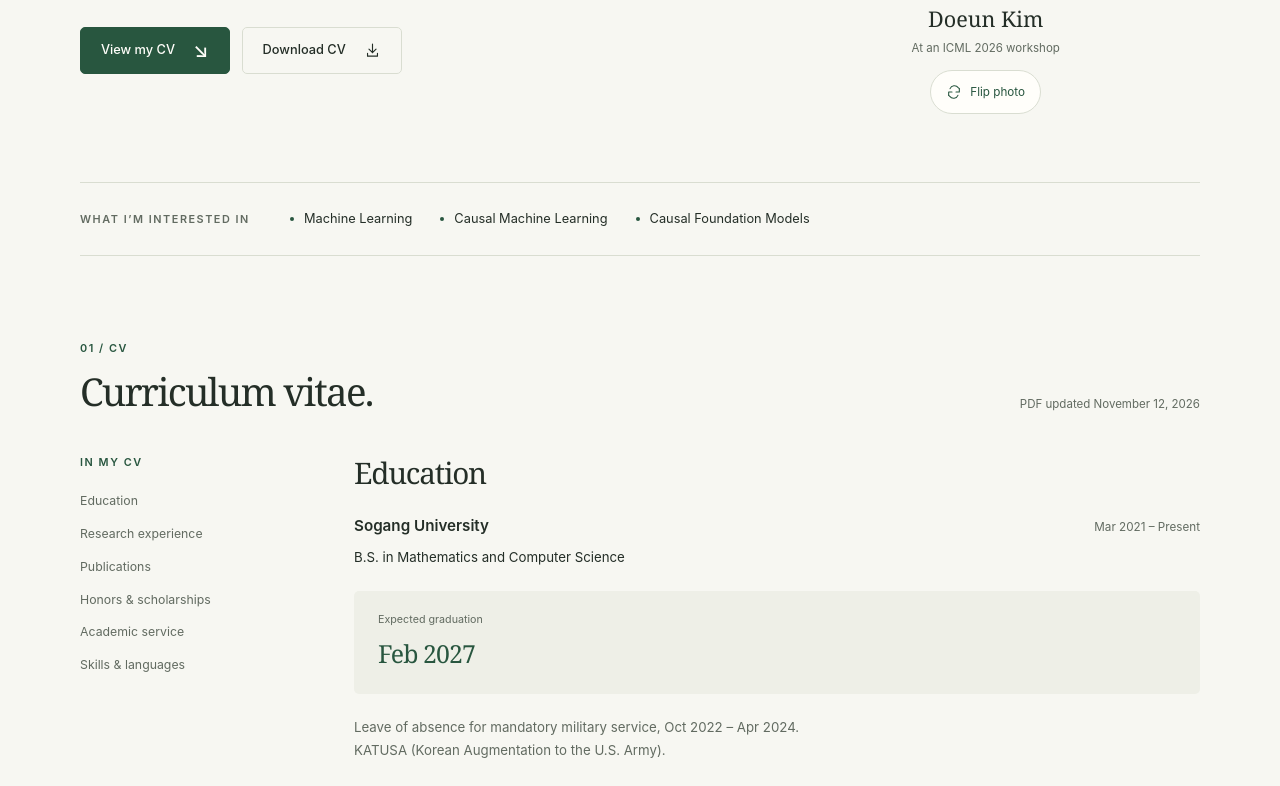
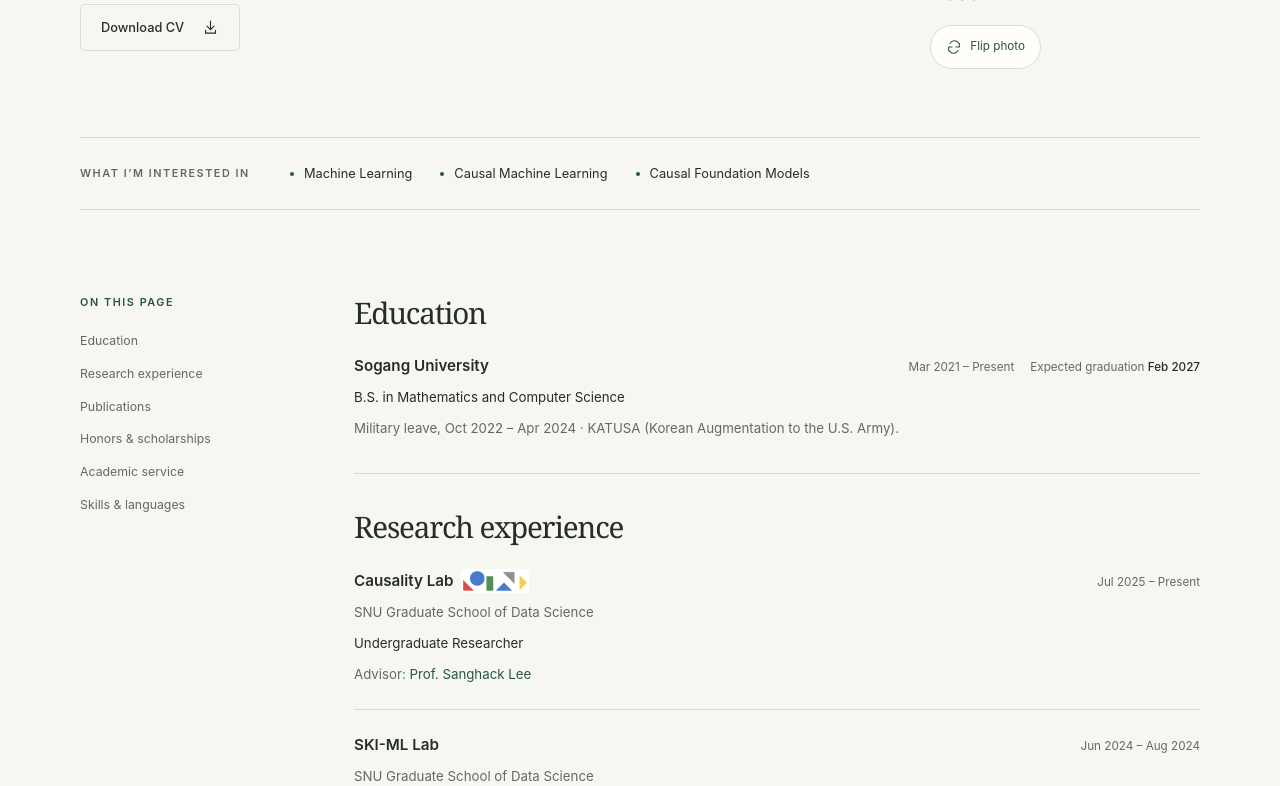
Before and after one commit to doeun7kim/doeun7kim.github.io, a Jekyll site: the page built from index.md, in a window 1280 px wide and 1400 px high, cut to the strip 614-1400 px from the top of the window. Built offline with Jekyll 4.4.1, drawn with Linux system fonts in a browser that asks for light colours; some of the changed text lies outside the part shown.

Commit message:
Simplify Home and publications and tighten the workshop photo crop

```diff
--- a/_includes/cv-content.html
+++ b/_includes/cv-content.html
@@ -1,11 +1,11 @@
 <div class="cv-layout">
-  <aside class="cv-sidebar"><p class="eyebrow">In my CV</p><nav aria-label="CV sections"><a href="#education">Education</a><a href="#research-experience">Research experience</a><a href="#papers">Publications</a><a href="#honors">Honors &amp; scholarships</a><a href="#service">Academic service</a><a href="#skills">Skills &amp; languages</a></nav></aside>
+  <aside class="cv-sidebar"><p class="eyebrow">On this page</p><nav aria-label="Background sections"><a href="#education">Education</a><a href="#research-experience">Research experience</a><a href="#papers">Publications</a><a href="#honors">Honors &amp; scholarships</a><a href="#service">Academic service</a><a href="#skills">Skills &amp; languages</a></nav></aside>
   <div class="cv-main">
-    <section class="cv-section" id="education"><h3>Education</h3><div class="entry-heading"><h4>{{ profile.education.institution }}</h4><span class="entry-date">{{ profile.education.period }}</span></div><p>{{ profile.education.degree }}</p><div class="education-facts"><div><span>Expected graduation</span><strong>{{ profile.education.graduation }}</strong></div></div><p class="muted">Leave of absence for mandatory military service, Oct 2022 – Apr 2024.<br>KATUSA (Korean Augmentation to the U.S. Army).</p></section>
-    <section class="cv-section" id="research-experience"><h3>Research experience</h3>{% include research-experience.html %}<p class="muted">Research interests: {{ profile.interests | join: '; ' }}.</p></section>
-    <section class="cv-section" id="papers"><h3>Publications</h3>{% for paper in site.data.publications %}<article class="cv-paper"><h4>{% if paper.url %}<a href="{{ paper.url }}">{{ paper.title }} <span aria-hidden="true">↗</span></a>{% else %}{{ paper.title }}{% endif %}</h4><p class="paper-authors">{% include authors.html %}</p>{% if paper.kind == 'manuscript' %}<p class="muted"><em>{{ paper.status }}, {{ paper.year }}</em></p>{% else %}<p class="muted">{{ paper.venue }} · Poster (non-archival)</p>{% endif %}</article>{% endfor %}<p class="fine-print">* Equal contribution. † Corresponding author.</p><div class="cv-related-links"><a class="text-link" href="{{ '/publications/' | relative_url }}">Full publication list <span aria-hidden="true">↗</span></a><a class="text-link" href="{{ '/projects/' | relative_url }}">Explore all {{ site.data.projects.size }} projects <span aria-hidden="true">↗</span></a></div></section>
-    <section class="cv-section" id="honors"><h3>Honors &amp; scholarships</h3><ul class="cv-entry-list">{% for honor in profile.honors %}<li><div class="entry-heading"><h4>{{ honor.title }}</h4><span class="entry-date">{{ honor.period }}</span></div><p class="muted">{{ honor.description }}</p></li>{% endfor %}</ul></section>
-    <section class="cv-section" id="service"><h3>Academic service</h3><ul class="cv-entry-list">{% for service in profile.service %}<li><div class="entry-heading"><h4>{{ service.title }}</h4><span class="entry-date">{{ service.period }}</span></div><p class="entry-advisor">{{ service.institution }}</p><p>{{ service.description }}</p></li>{% endfor %}</ul></section>
-    <section class="cv-section" id="skills"><h3>Skills &amp; languages</h3><dl class="skills-list">{% for skill in profile.skills %}<div><dt>{{ skill.label }}</dt><dd>{{ skill.items | join: ', ' }}</dd></div>{% endfor %}</dl></section>
+    <section class="cv-section" id="education"><h2>Education</h2><div class="entry-heading"><h3>{{ profile.education.institution }}</h3><span class="entry-date education-dates"><span>{{ profile.education.period }}</span><span>Expected graduation <strong>{{ profile.education.graduation }}</strong></span></span></div><p>{{ profile.education.degree }}</p><p class="muted">Military leave, Oct 2022 – Apr 2024 · KATUSA (Korean Augmentation to the U.S. Army).</p></section>
+    <section class="cv-section" id="research-experience"><h2>Research experience</h2>{% include research-experience.html %}</section>
+    <section class="cv-section" id="papers"><h2>Publications</h2>{% for paper in site.data.publications %}<article class="cv-paper"><h3>{% if paper.url %}<a href="{{ paper.url }}">{{ paper.title }} <span aria-hidden="true">↗</span></a>{% else %}{{ paper.title }}{% endif %}</h3><p class="paper-authors">{% include authors.html %}</p>{% if paper.kind == 'manuscript' %}<p class="muted"><em>{{ paper.status }}, {{ paper.year }}</em></p>{% else %}<p class="muted">{{ paper.venue }} · Poster (non-archival)</p>{% endif %}</article>{% endfor %}<p class="fine-print">* Equal contribution. † Corresponding author.</p><div class="cv-related-links"><a class="text-link" href="{{ '/publications/' | relative_url }}">Full publication list <span aria-hidden="true">↗</span></a><a class="text-link" href="{{ '/projects/' | relative_url }}">Explore all {{ site.data.projects.size }} projects <span aria-hidden="true">↗</span></a></div></section>
+    <section class="cv-section" id="honors"><h2>Honors &amp; scholarships</h2><ul class="cv-entry-list">{% for honor in profile.honors %}<li><div class="entry-heading"><h3>{{ honor.title }}</h3><span class="entry-date">{{ honor.period }}</span></div><p class="muted">{{ honor.description }}</p></li>{% endfor %}</ul></section>
+    <section class="cv-section" id="service"><h2>Academic service</h2><ul class="cv-entry-list">{% for service in profile.service %}<li><div class="entry-heading"><h3>{{ service.title }}</h3><span class="entry-date">{{ service.period }}</span></div><p class="entry-advisor">{{ service.institution }}</p><p>{{ service.description }}</p></li>{% endfor %}</ul></section>
+    <section class="cv-section" id="skills"><h2>Skills &amp; languages</h2><dl class="skills-list">{% for skill in profile.skills %}<div><dt>{{ skill.label }}</dt><dd>{{ skill.items | join: ', ' }}</dd></div>{% endfor %}</dl></section>
   </div>
 </div>
--- a/_includes/research-experience.html
+++ b/_includes/research-experience.html
@@ -1 +1 @@
-<div class="experience-list">{% for experience in site.data.profile.research_experience %}<article class="experience-entry"><div class="entry-heading"><h4 class="experience-lab-title">{{ experience.lab }}{% if experience.lab == 'Causality Lab' %}<img class="lab-logo" src="{{ '/assets/img/causality-lab.png' | relative_url }}" alt="" width="743" height="233">{% endif %}</h4><span class="entry-date">{{ experience.period }}</span></div><p class="experience-institution">{{ experience.institution }}</p><p>{{ experience.role }}</p><p class="entry-advisor">Advisor: {% if experience.advisor_url %}<a href="{{ experience.advisor_url }}">{{ experience.advisor }}</a>{% else %}{{ experience.advisor }}{% endif %}</p></article>{% endfor %}</div>
+<div class="experience-list">{% for experience in site.data.profile.research_experience %}<article class="experience-entry"><div class="entry-heading"><h3 class="experience-lab-title">{{ experience.lab }}{% if experience.lab == 'Causality Lab' %}<img class="lab-logo" src="{{ '/assets/img/causality-lab.png' | relative_url }}" alt="" width="743" height="233">{% endif %}</h3><span class="entry-date">{{ experience.period }}</span></div><p class="experience-institution">{{ experience.institution }}</p><p>{{ experience.role }}</p><p class="entry-advisor">Advisor: {% if experience.advisor_url %}<a href="{{ experience.advisor_url }}">{{ experience.advisor }}</a>{% else %}{{ experience.advisor }}{% endif %}</p></article>{% endfor %}</div>
--- a/assets/css/style.css
+++ b/assets/css/style.css
@@ -88,16 +88,17 @@ sup { font-size: .7em; line-height: 0; }
 .button-secondary { color: var(--text); }
 .button-secondary:hover { background: var(--soft); border-color: var(--accent); }
 .button .icon { width: 17px; height: 17px; }
-.hero-portrait { position: relative; width: 100%; max-width: 320px; justify-self: center; margin-top: 5px; }
-.portrait-stage { position: relative; width: 100%; aspect-ratio: 3 / 4; perspective: 1200px; }
+.hero-portrait { position: relative; width: 100%; max-width: 400px; justify-self: center; margin-top: 5px; }
+.portrait-stage { position: relative; width: 100%; aspect-ratio: 1; perspective: 1200px; }
 .portrait-flipper { position: absolute; inset: 0; transform-style: preserve-3d; transition: transform .65s cubic-bezier(.2,.65,.25,1); }
 .is-flipped .portrait-flipper { transform: rotateY(180deg); }
 .portrait-face { position: absolute; inset: 0; padding: 9px; border: 1px solid var(--line); border-radius: 16px; background: var(--soft); -webkit-backface-visibility: hidden; backface-visibility: hidden; }
 .portrait-back { transform: rotateY(180deg); }
 .portrait-face img { width: 100%; height: 100%; object-fit: cover; border-radius: 9px; }
+.portrait-crop { width: 100%; height: 100%; overflow: hidden; border-radius: 9px; }
+.portrait-front img { object-position: 50% 35%; transform: scale(1.22); transform-origin: 70% 43%; border-radius: 0; }
 .hero-portrait figcaption { padding: 16px 0 0; display: flex; flex-direction: column; align-items: center; color: var(--muted); line-height: 1.65; }
 .portrait-caption-name { font-family: var(--serif); color: var(--text); font-size: 1.35rem; margin-bottom: 3px; }
-.photo-description { font-size: .72rem; }
 .flip-photo { display: inline-flex; align-items: center; justify-content: center; gap: 8px; min-height: 44px; margin-top: 12px; padding: 8px 15px; border: 1px solid var(--line); border-radius: 999px; background: var(--surface); color: var(--accent); font-size: .73rem; line-height: 1.5; }
 .flip-photo:hover { border-color: var(--accent); background: var(--accent-soft); }
 .flip-photo .icon { width: 16px; height: 16px; }
@@ -224,17 +225,16 @@ sup { font-size: .7em; line-height: 0; }
 .cv-view-link { margin-top: 12px; font-size: .7rem; }
 .cv-section { padding-bottom: 34px; margin-bottom: 34px; border-bottom: 1px solid var(--line); scroll-margin-top: 16px; }
 .cv-section:last-child { margin-bottom: 0; padding-bottom: 0; border-bottom: 0; }
-.cv-section > h3 { font-family: var(--serif); font-weight: 400; font-size: 1.85rem; line-height: 1.25; letter-spacing: -.04em; margin-bottom: 24px; }
-.cv-section h4 { font-size: .95rem; font-weight: 600; line-height: 1.5; }
+.cv-section > h2 { font-family: var(--serif); font-weight: 400; font-size: 1.85rem; line-height: 1.25; letter-spacing: -.04em; margin-bottom: 24px; }
+.cv-section h3 { font-size: .95rem; font-weight: 600; line-height: 1.5; }
 .cv-section p { font-size: .83rem; margin-top: 8px; }
 .cv-section .fine-print { font-size: .69rem; margin-bottom: 20px; }
-.education-facts { display: flex; flex-wrap: wrap; gap: 40px; padding: 20px 24px; background: var(--soft); border-radius: 5px; margin: 22px 0; }
-.education-facts div { display: flex; flex-direction: column; }
-.education-facts span { font-size: .67rem; color: var(--muted); margin-bottom: 3px; }
-.education-facts strong { font-family: var(--serif); font-size: 1.55rem; font-weight: 400; color: var(--accent); letter-spacing: -.035em; }
+.entry-heading .education-dates { display: inline-flex; flex-wrap: wrap; flex-shrink: 1; gap: 4px 16px; }
+.education-dates > span { white-space: nowrap; }
+.education-dates strong { font-weight: 500; color: var(--text); }
 .muted { color: var(--muted); }
 .cv-paper { margin-bottom: 24px; }
-.cv-paper h4 a { color: var(--text); }
+.cv-paper h3 a { color: var(--text); }
 .cv-section .paper-authors { font-size: .75rem; }
 .cv-entry-list { list-style: none; padding: 0; margin: 0; }
 .cv-entry-list li + li { margin-top: 24px; }
@@ -260,17 +260,22 @@ sup { font-size: .7em; line-height: 0; }
 .search-result strong { display: block; color: var(--text); font-size: .83rem; font-weight: 500; }
 .search-result span { display: block; margin-top: 5px; font-size: .72rem; color: var(--muted); }
 .search-hint { padding-top: 16px; margin-top: 10px; border-top: 1px solid var(--line); font-size: .62rem; color: var(--muted); }
-.home-cv .cv-layout { padding-top: 12px; }
-.cv-heading-note { color: var(--muted); font-size: .72rem; }
+.home-cv .cv-layout { padding-top: 0; }
 .cv-related-links { display: flex; flex-wrap: wrap; gap: 12px 24px; }
-.paper-card-manuscript { border-top: 3px solid var(--accent); }
-.paper-review-status { margin-top: 20px; color: var(--accent); font-size: .86rem; }
-.publication-notes { margin-top: 28px; }
+.publications-heading { padding: 56px 0 28px; border-bottom: 0; }
+.publications-heading h1 { margin: 0; font-size: clamp(2rem,3.5vw,2.7rem); }
+.publication-list { max-width: 900px; }
+.publication-entry + .publication-entry { margin-top: 30px; }
+.publication-entry h2 { font-family: var(--sans); font-size: 1.05rem; font-weight: 600; line-height: 1.6; }
+.publication-entry h2 a { color: var(--text); }
+.publication-entry .paper-authors { margin-top: 8px; font-size: .82rem; }
+.publication-venue { margin-top: 5px; color: var(--muted); font-size: .8rem; }
+.publication-notes { margin-top: 24px; }
 @keyframes appear { from { opacity: 0; transform: translateY(10px); } to { opacity: 1; transform: translateY(0); } }
 @media (prefers-reduced-motion: no-preference) { .hero-copy { animation: appear .55s ease-out both; } .hero-portrait { animation: appear .65s .1s ease-out both; } }
 @media (max-width: 1000px) {
   .hero { gap: 40px; }
-  .hero-portrait { max-width: 285px; }
+  .hero-portrait { max-width: 360px; }
   .hero h1 { font-size: 4.5rem; }
   .interest-strip { align-items: start; gap: 20px; flex-direction: column; }
   .paper-card { padding: 25px; }
@@ -313,6 +318,7 @@ sup { font-size: .7em; line-height: 0; }
   .contact-section { flex-direction: column; align-items: start; gap: 24px; padding: 30px; margin-top: 56px; }
   .page-content { padding-bottom: 64px; }
   .page-heading { padding: 44px 0 32px; }
+  .publications-heading { padding: 40px 0 24px; }
   .page-heading p:not(.eyebrow) { font-size: .88rem; }
   .paper-stack .paper-card { padding: 26px; }
   .paper-stack .paper-card h3 { font-size: 1.55rem; }
@@ -337,7 +343,7 @@ sup { font-size: .7em; line-height: 0; }
   .hero-bio { font-size: .86rem; max-width: 100%; }
   .hero-actions { gap: 10px; }
   .hero-actions .button { flex: 1; padding-inline: 10px; gap: 10px; }
-  .hero-portrait { width: min(280px,100%); max-width: none; align-self: center; margin-top: 0; }
+  .hero-portrait { width: min(340px,100%); max-width: none; align-self: center; margin-top: 0; }
   .hero-portrait figcaption { padding: 16px 0 0; align-items: center; }
   .portrait-caption-name { font-size: 1.3rem; }
   .interest-strip { padding: 22px 0; gap: 16px; }
@@ -372,7 +378,6 @@ sup { font-size: .7em; line-height: 0; }
   .project-description { font-size: .83rem; margin-top: 14px; }
   .filter-button { padding: 9px 11px; font-size: .72rem; }
   .cv-section .entry-heading { flex-direction: column; }
-  .education-facts { gap: 20px 32px; padding: 18px; }
   .skills-list > div { grid-template-columns: 1fr; gap: 3px; }
   .search-panel { padding: 18px; }
 }
@@ -394,7 +399,7 @@ sup { font-size: .7em; line-height: 0; }
   .page-content { padding: 0; }
   .page-heading { padding-top: 0; }
   .cv-layout { display: block; padding-top: 24px; }
-  .cv-section, .paper-card, .project-card { break-inside: avoid; }
+  .cv-section, .paper-card, .publication-entry, .project-card { break-inside: avoid; }
   .flip-photo { display: none !important; }
   .portrait-flipper { transform: none !important; }
   .portrait-back { display: none; }
--- a/assets/js/photo-flip.js
+++ b/assets/js/photo-flip.js
@@ -5,8 +5,7 @@
   var button = figure.querySelector("[data-photo-toggle]");
   var front = figure.querySelector("[data-photo-front]");
   var back = figure.querySelector("[data-photo-back]");
-  var description = figure.querySelector("[data-photo-description]");
-  if (!button || !front || !back || !description) return;
+  if (!button || !front || !back) return;
   var flipped = false;
   button.hidden = false;
   button.addEventListener("click", function () {
@@ -16,6 +15,5 @@
     back.setAttribute("aria-hidden", String(!flipped));
     button.setAttribute("aria-pressed", String(flipped));
     button.setAttribute("aria-label", flipped ? "Show ICML workshop photo" : "Show profile portrait");
-    description.textContent = flipped ? "Profile portrait" : "At an ICML 2026 workshop";
   });
 }());
--- a/index.md
+++ b/index.md
@@ -13,20 +13,18 @@ body_class: home
     <p class="hero-lead">Exploring machine learning<br>through a causal lens.</p>
     <p class="hero-bio">I study Mathematics and Computer Science at <strong>Sogang University</strong> and work as an undergraduate researcher in the <strong><a class="lab-link" href="https://www.sanghacklee.me/members/"><span>Causality Lab</span><img class="lab-logo" src="{{ '/assets/img/causality-lab.png' | relative_url }}" alt="" width="743" height="233"></a></strong> at Seoul National University.</p>
     <div class="hero-actions">
-      <a class="button button-primary" href="#cv">View my CV <span aria-hidden="true">↘</span></a>
       <a class="button button-secondary" href="{{ site.cv_path | relative_url }}?v={{ site.cv_version }}" download>Download CV {% include icon.html name="download" %}</a>
     </div>
   </div>
   <figure class="hero-portrait" data-photo-flip>
     <div class="portrait-stage" id="profile-photos">
       <div class="portrait-flipper">
-        <div class="portrait-face portrait-front" data-photo-front aria-hidden="false"><img src="{{ '/assets/img/icml-workshop.jpg' | relative_url }}" alt="Doeun Kim presenting a research poster at an ICML 2026 workshop" width="3024" height="4032" fetchpriority="high"></div>
+        <div class="portrait-face portrait-front" data-photo-front aria-hidden="false"><div class="portrait-crop"><img src="{{ '/assets/img/icml-workshop.jpg' | relative_url }}" alt="Doeun Kim presenting a research poster at an ICML 2026 workshop" width="3024" height="4032" fetchpriority="high"></div></div>
         <div class="portrait-face portrait-back" data-photo-back aria-hidden="true"><img src="{{ '/assets/img/profile.jpg' | relative_url }}" alt="Portrait of Doeun Kim" width="496" height="638" decoding="async"></div>
       </div>
     </div>
     <figcaption>
       <span class="portrait-caption-name">Doeun Kim</span>
-      <span class="photo-description" data-photo-description role="status" aria-live="polite">At an ICML 2026 workshop</span>
       <button class="flip-photo" type="button" data-photo-toggle aria-controls="profile-photos" aria-pressed="false" aria-label="Show profile portrait" hidden>{% include icon.html name="flip" %}<span>Flip photo</span></button>
     </figcaption>
   </figure>
@@ -37,9 +35,8 @@ body_class: home
   <ul>{% for interest in profile.interests %}<li>{{ interest }}</li>{% endfor %}</ul>
 </section>
 
-<section class="home-section home-cv" id="cv" aria-labelledby="cv-title">
-  <div class="section-heading"><div><p class="eyebrow">01 / CV</p><h2 id="cv-title">Curriculum vitae.</h2></div><p class="cv-heading-note">PDF updated {{ site.cv_updated }}</p></div>
+<div class="home-section home-cv" id="cv">
   {% include cv-content.html %}
-</section>
+</div>
 
 <section class="contact-section" aria-labelledby="contact-title"><div><p class="eyebrow">Get in touch</p><h2 id="contact-title">Let’s connect.</h2><p>For conversations about research, ideas, and collaboration.</p></div><a class="contact-link" href="mailto:{{ site.author.email }}">{{ site.author.email }} <span aria-hidden="true">↗</span></a></section>
```
Also changed, not shown: _includes/publication.html (+3 -5 lines), publications.md (+3 -7 lines), README.md.
